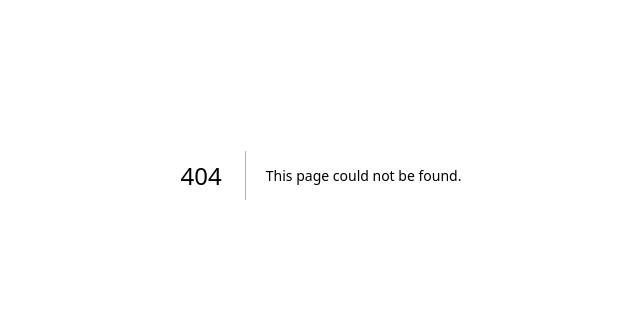
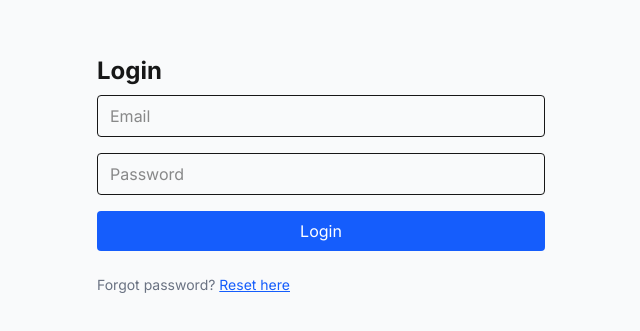
Before and after one commit to theikbhal/heartbeat, a Next.js app: page /login in a window 1280 px wide. Before the commit this address had no page. Shown: the part 257-588 px from the top of the page, without its empty margins (319-959 px from the left). Built offline with nearby package versions, Linux system fonts and the light colour scheme.

Commit message:
user register, login, password

```diff
--- /dev/null
+++ b/app/components/AuthProvider.tsx
@@ -0,0 +1,83 @@
+"use client";
+import React, { createContext, useContext, useState, useEffect } from "react";
+
+const API_URL = "https://tawhid.in/tiny/heartbeat/users.php";
+const AUTH_KEY = "auth-user";
+
+export type User = {
+  name: string;
+  email: string;
+  token: string;
+};
+
+interface AuthContextType {
+  user: User | null;
+  login: (email: string, password: string) => Promise<{ success: boolean; error?: string }>;
+  register: (name: string, email: string, password: string) => Promise<{ success: boolean; error?: string }>;
+  logout: () => Promise<void>;
+}
+
+const AuthContext = createContext<AuthContextType | undefined>(undefined);
+
+export function AuthProvider({ children }: { children: React.ReactNode }) {
+  const [user, setUser] = useState<User | null>(null);
+
+  useEffect(() => {
+    const saved = localStorage.getItem(AUTH_KEY);
+    if (saved) setUser(JSON.parse(saved));
+  }, []);
+
+  const login = async (email: string, password: string) => {
+    const res = await fetch(API_URL, {
+      method: "POST",
+      headers: { "Content-Type": "application/json" },
+      body: JSON.stringify({ action: "login", email, password })
+    });
+    const data = await res.json();
+    if (data.success && data.token) {
+      const u = { name: data.name, email: data.email, token: data.token };
+      setUser(u);
+      localStorage.setItem(AUTH_KEY, JSON.stringify(u));
+      return { success: true };
+    } else {
+      return { success: false, error: data.error || "Login failed" };
+    }
+  };
+
+  const register = async (name: string, email: string, password: string) => {
+    const res = await fetch(API_URL, {
+      method: "POST",
+      headers: { "Content-Type": "application/json" },
+      body: JSON.stringify({ action: "register", name, email, password })
+    });
+    const data = await res.json();
+    if (data.success) {
+      return { success: true };
+    } else {
+      return { success: false, error: data.error || "Registration failed" };
+    }
+  };
+
+  const logout = async () => {
+    if (!user) return;
+    await fetch(API_URL, {
+      method: "POST",
+      headers: { "Content-Type": "application/json" },
+      body: JSON.stringify({ action: "logout", token: user.token })
+    });
+    setUser(null);
+    localStorage.removeItem(AUTH_KEY);
+  };
+
+  return (
+    <AuthContext.Provider value={{ user, login, register, logout }}>
+      {children}
+    </AuthContext.Provider>
+  );
+}
+
+export function useAuth() {
+  const ctx = useContext(AuthContext);
+  if (!ctx) throw new Error("useAuth must be used within AuthProvider");
+  return ctx;
+}
--- /dev/null
+++ b/app/components/LoginForm.tsx
@@ -0,0 +1,55 @@
+"use client";
+import { useState } from "react";
+import { useRouter } from "next/navigation";
+import { useAuth } from "./AuthProvider";
+
+export default function LoginForm() {
+  const { login } = useAuth();
+  const router = useRouter();
+  const [email, setEmail] = useState("");
+  const [password, setPassword] = useState("");
+  const [error, setError] = useState("");
+  const [loading, setLoading] = useState(false);
+
+  async function handleSubmit(e: React.FormEvent) {
+    e.preventDefault();
+    setLoading(true);
+    setError("");
+    const res = await login(email, password);
+    setLoading(false);
+    if (res.success) {
+      router.push("/user");
+    } else {
+      setError(res.error || "Login failed");
+    }
+  }
+
+  return (
+    <form onSubmit={handleSubmit} className="space-y-4 max-w-md mx-auto">
+      <h2 className="text-2xl font-bold mb-2">Login</h2>
+      <input
+        type="email"
+        value={email}
+        onChange={e => setEmail(e.target.value)}
+        placeholder="Email"
+        required
+        className="w-full border rounded px-3 py-2"
+      />
+      <input
+        type="password"
+        value={password}
+        onChange={e => setPassword(e.target.value)}
+        placeholder="Password"
+        required
+        className="w-full border rounded px-3 py-2"
+      />
+      <button type="submit" className="w-full bg-blue-600 text-white py-2 rounded" disabled={loading}>
+        {loading ? "Logging in..." : "Login"}
+      </button>
+      {error && <div className="text-red-600 text-sm">{error}</div>}
+      <div className="text-sm mt-2 text-gray-500">
+        Forgot password? <a href="/reset" className="text-blue-600 underline">Reset here</a>
+      </div>
+    </form>
+  );
+}
--- /dev/null
+++ b/app/components/RegisterForm.tsx
@@ -0,0 +1,64 @@
+"use client";
+import { useState } from "react";
+import { useRouter } from "next/navigation";
+import { useAuth } from "./AuthProvider";
+
+export default function RegisterForm() {
+  const { register } = useAuth();
+  const router = useRouter();
+  const [name, setName] = useState("");
+  const [email, setEmail] = useState("");
+  const [password, setPassword] = useState("");
+  const [error, setError] = useState("");
+  const [loading, setLoading] = useState(false);
+
+  async function handleSubmit(e: React.FormEvent) {
+    e.preventDefault();
+    setLoading(true);
+    setError("");
+    const res = await register(name, email, password);
+    setLoading(false);
+    if (res.success) {
+      router.push("/login");
+    } else {
+      setError(res.error || "Registration failed");
+    }
+  }
+
+  return (
+    <form onSubmit={handleSubmit} className="space-y-4 max-w-md mx-auto">
+      <h2 className="text-2xl font-bold mb-2">Register</h2>
+      <input
+        type="text"
+        value={name}
+        onChange={e => setName(e.target.value)}
+        placeholder="Name"
+        required
+        className="w-full border rounded px-3 py-2"
+      />
+      <input
+        type="email"
+        value={email}
+        onChange={e => setEmail(e.target.value)}
+        placeholder="Email"
+        required
+        className="w-full border rounded px-3 py-2"
+      />
+      <input
+        type="password"
+        value={password}
+        onChange={e => setPassword(e.target.value)}
+        placeholder="Password"
+        required
+        className="w-full border rounded px-3 py-2"
+      />
+      <button type="submit" className="w-full bg-blue-600 text-white py-2 rounded" disabled={loading}>
+        {loading ? "Registering..." : "Register"}
+      </button>
+      {error && <div className="text-red-600 text-sm">{error}</div>}
+      <div className="text-sm mt-2 text-gray-500">
+        Already have an account? <a href="/login" className="text-blue-600 underline">Login</a>
+      </div>
+    </form>
+  );
+}
--- /dev/null
+++ b/app/login/page.tsx
@@ -0,0 +1,12 @@
+import { AuthProvider } from '../components/AuthProvider';
+import LoginForm from '../components/LoginForm';
+
+export default function LoginPage() {
+  return (
+    <AuthProvider>
+      <div className="min-h-screen flex items-center justify-center bg-gray-50">
+        <LoginForm />
+      </div>
+    </AuthProvider>
+  );
+}
--- /dev/null
+++ b/app/logout/page.tsx
@@ -0,0 +1,19 @@
+"use client";
+import { useEffect } from "react";
+import { useRouter } from "next/navigation";
+import { useAuth } from "../components/AuthProvider";
+
+export default function LogoutPage() {
+  const { logout } = useAuth();
+  const router = useRouter();
+
+  useEffect(() => {
+    logout().then(() => router.push("/login"));
+  }, []);
+
+  return (
+    <div className="min-h-screen flex items-center justify-center bg-gray-50">
+      <div className="text-lg">Logging out...</div>
+    </div>
+  );
+}
--- /dev/null
+++ b/app/register/page.tsx
@@ -0,0 +1,12 @@
+import { AuthProvider } from '../components/AuthProvider';
+import RegisterForm from '../components/RegisterForm';
+
+export default function RegisterPage() {
+  return (
+    <AuthProvider>
+      <div className="min-h-screen flex items-center justify-center bg-gray-50">
+        <RegisterForm />
+      </div>
+    </AuthProvider>
+  );
+}
--- /dev/null
+++ b/app/reset/page.tsx
@@ -0,0 +1,12 @@
+export default function ResetPage() {
+  return (
+    <div className="min-h-screen flex items-center justify-center bg-gray-50">
+      <div className="bg-white p-8 rounded shadow max-w-md mx-auto text-center">
+        <h2 className="text-2xl font-bold mb-4">Reset Password</h2>
+        <p className="mb-2">Password reset is not automated yet.</p>
+        <p className="mb-4">Please call <b>9901014560</b> to reset your password manually.<br/>(Beta stage)</p>
+        <a href="/login" className="text-blue-600 underline">Back to Login</a>
+      </div>
+    </div>
+  );
+}
--- /dev/null
+++ b/app/user/page.tsx
@@ -0,0 +1,30 @@
+"use client";
+import { useEffect } from "react";
+import { useRouter } from "next/navigation";
+import { useAuth } from "../components/AuthProvider";
+
+export default function UserPage() {
+  const { user, logout } = useAuth();
+  const router = useRouter();
+
+  useEffect(() => {
+    if (!user) router.push("/login");
+  }, [user]);
+
+  if (!user) return null;
+
+  return (
+    <div className="min-h-screen flex items-center justify-center bg-gray-50">
+      <div className="bg-white p-8 rounded shadow max-w-md mx-auto text-center">
+        <h2 className="text-2xl font-bold mb-4">Welcome, {user.name}!</h2>
+        <p className="mb-2">Email: {user.email}</p>
+        <button
+          onClick={logout}
+          className="mt-4 bg-blue-600 text-white px-4 py-2 rounded hover:bg-blue-700"
+        >
+          Logout
+        </button>
+      </div>
+    </div>
+  );
+}
```
